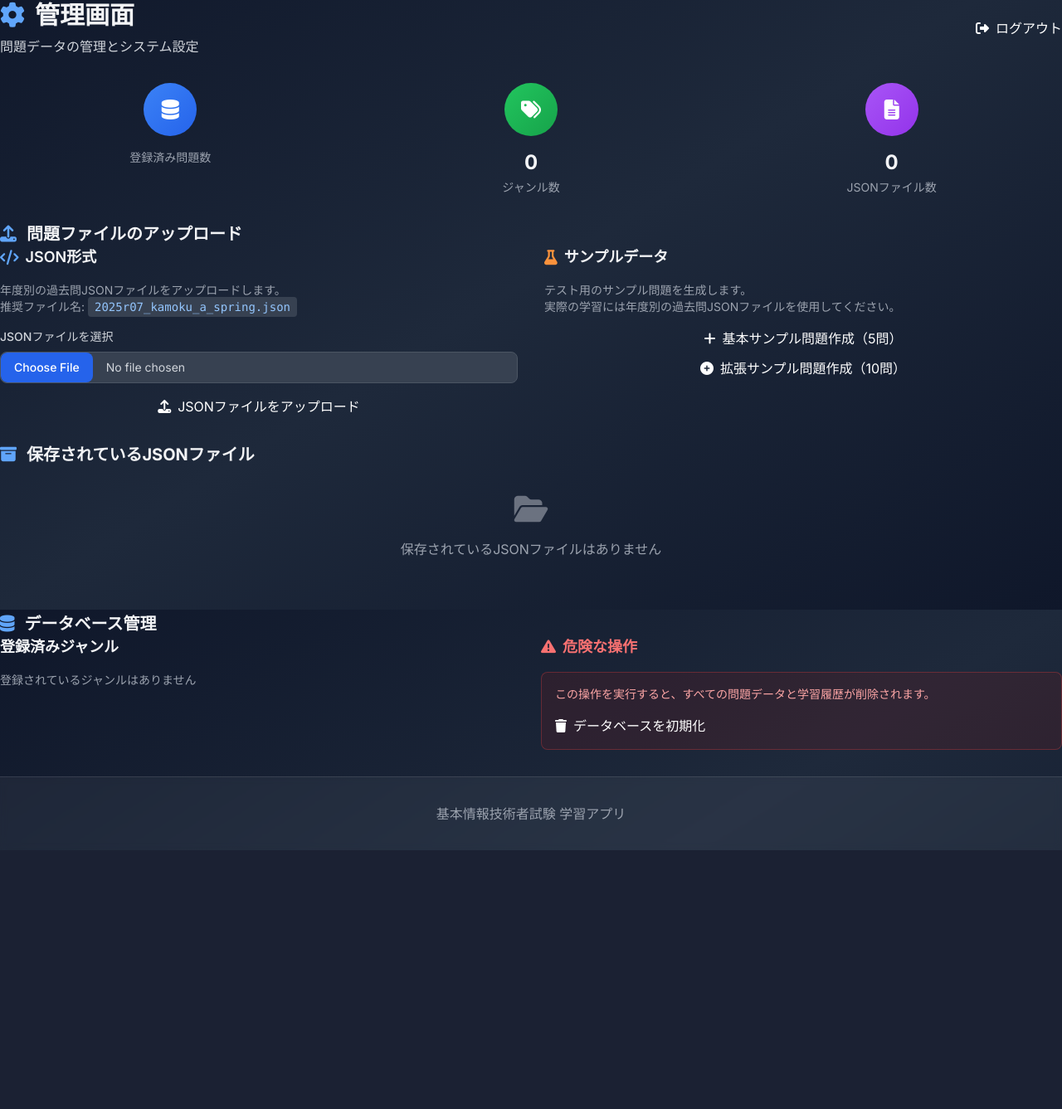
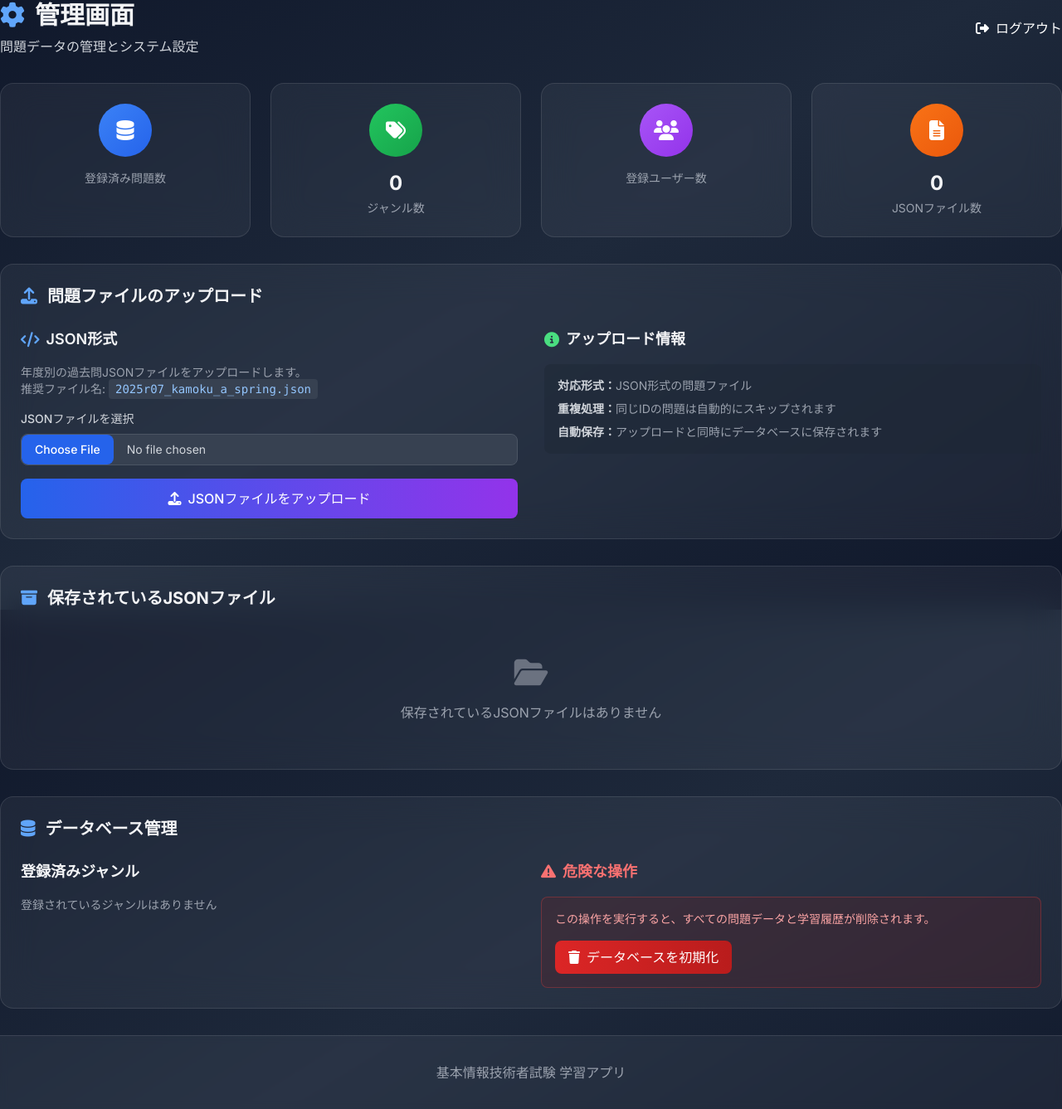
Before and after one commit to d01ki/FE-master, a Flask app: template templates/admin.html in a window 1280 px wide. Shown: the part 65-1402 px from the top of the page at 83% size. Before the commit the page ends 1090 px from the top, so only its background shows below. Run offline with Flask 3, Linux system fonts and the light colour scheme; the template is opened without the code that fills it, so the values that code supplies are empty; some libraries are stand-ins or nearby versions.

Commit message:
Update admin template with user count and improved design

```diff
--- a/templates/admin.html
+++ b/templates/admin.html
@@ -21,47 +21,48 @@
 </div>
 
 <!-- System Stats -->
-<div class="grid grid-cols-1 md:grid-cols-3 gap-6 mb-8">
-    <div class="card">
-        <div class="card-body text-center">
+<div class="grid grid-cols-1 md:grid-cols-4 gap-6 mb-8">
+    <div class="glass rounded-2xl p-6 text-center">
         <div class="w-16 h-16 bg-gradient-to-br from-blue-500 to-blue-600 rounded-full flex items-center justify-center mx-auto mb-4">
             <i class="fas fa-database text-white text-2xl"></i>
         </div>
         <h3 class="text-2xl font-bold text-gray-100 mb-1">{{ data.question_count }}</h3>
         <p class="text-gray-400 text-sm">登録済み問題数</p>
     </div>
-    </div>
 
-    <div class="card">
-        <div class="card-body text-center">
+    <div class="glass rounded-2xl p-6 text-center">
         <div class="w-16 h-16 bg-gradient-to-br from-green-500 to-green-600 rounded-full flex items-center justify-center mx-auto mb-4">
             <i class="fas fa-tags text-white text-2xl"></i>
         </div>
         <h3 class="text-2xl font-bold text-gray-100 mb-1">{{ data.genres|length }}</h3>
         <p class="text-gray-400 text-sm">ジャンル数</p>
     </div>
+
+    <div class="glass rounded-2xl p-6 text-center">
+        <div class="w-16 h-16 bg-gradient-to-br from-purple-500 to-purple-600 rounded-full flex items-center justify-center mx-auto mb-4">
+            <i class="fas fa-users text-white text-2xl"></i>
+        </div>
+        <h3 class="text-2xl font-bold text-gray-100 mb-1">{{ data.user_count }}</h3>
+        <p class="text-gray-400 text-sm">登録ユーザー数</p>
     </div>
 
-    <div class="card">
-        <div class="card-body text-center">
-            <div class="w-16 h-16 bg-gradient-to-br from-purple-500 to-purple-600 rounded-full flex items-center justify-center mx-auto mb-4">
+    <div class="glass rounded-2xl p-6 text-center">
+        <div class="w-16 h-16 bg-gradient-to-br from-orange-500 to-orange-600 rounded-full flex items-center justify-center mx-auto mb-4">
             <i class="fas fa-file-alt text-white text-2xl"></i>
         </div>
         <h3 class="text-2xl font-bold text-gray-100 mb-1">{{ data.json_files|length }}</h3>
         <p class="text-gray-400 text-sm">JSONファイル数</p>
     </div>
 </div>
-</div>
 
 <!-- File Upload Section -->
-<div class="card mb-8">
-    <div class="card-header bg-gray-750 border-gray-600">
+<div class="glass rounded-2xl p-6 mb-8">
+    <div class="mb-6">
         <h2 class="text-xl font-bold text-gray-100 flex items-center">
             <i class="fas fa-upload text-blue-400 mr-3"></i>
             問題ファイルのアップロード
         </h2>
     </div>
-    <div class="card-body">
     <div class="grid grid-cols-1 lg:grid-cols-2 gap-8">
         <!-- JSON Upload -->
         <div class="space-y-4">
@@ -82,29 +83,27 @@
                            accept=".json"
                            class="block w-full text-sm text-gray-300 file:mr-4 file:py-2 file:px-4 file:rounded-lg file:border-0 file:text-sm file:font-medium file:bg-blue-600 file:text-white hover:file:bg-blue-700 border border-gray-600 rounded-lg bg-gray-700 focus:border-blue-500 focus:ring-1 focus:ring-blue-500">
                 </div>
-                    <button type="submit" class="btn btn-primary w-full">
+                <button type="submit" class="w-full bg-gradient-to-r from-blue-600 to-purple-600 hover:from-blue-700 hover:to-purple-700 text-white px-4 py-3 rounded-lg transition-all duration-200 font-medium btn-hover">
                     <i class="fas fa-upload mr-2"></i>JSONファイルをアップロード
                 </button>
             </form>
         </div>
 
-            <!-- Sample Data -->
+        <!-- Info Section -->
         <div class="space-y-4">
             <h3 class="text-lg font-semibold text-gray-100 flex items-center">
-                    <i class="fas fa-flask text-orange-400 mr-2"></i>サンプルデータ
+                <i class="fas fa-info-circle text-green-400 mr-2"></i>アップロード情報
             </h3>
-                <p class="text-sm text-gray-400 mb-4">
-                    テスト用のサンプル問題を生成します。<br>
-                    実際の学習には年度別の過去問JSONファイルを使用してください。
+            <div class="bg-gray-800/50 rounded-lg p-4">
+                <p class="text-sm text-gray-400 mb-2">
+                    <strong class="text-gray-300">対応形式：</strong>JSON形式の問題ファイル
                 </p>
-
-                <div class="space-y-3">
-                    <button onclick="createSampleData()" class="btn btn-secondary w-full">
-                        <i class="fas fa-plus mr-2"></i>基本サンプル問題作成（5問）
-                    </button>
-                    <button onclick="createExtendedSample()" class="btn btn-warning w-full">
-                        <i class="fas fa-plus-circle mr-2"></i>拡張サンプル問題作成（10問）
-                    </button>
+                <p class="text-sm text-gray-400 mb-2">
+                    <strong class="text-gray-300">重複処理：</strong>同じIDの問題は自動的にスキップされます
+                </p>
+                <p class="text-sm text-gray-400">
+                    <strong class="text-gray-300">自動保存：</strong>アップロードと同時にデータベースに保存されます
+                </p>
             </div>
         </div>
     </div>
@@ -123,17 +122,15 @@
         </div>
     </div>
 </div>
-</div>
 
 <!-- JSON Files Management -->
-<div class="card mb-8">
-    <div class="card-header bg-gray-750 border-gray-600">
+<div class="glass rounded-2xl p-6 mb-8">
+    <div class="mb-6">
         <h2 class="text-xl font-bold text-gray-100 flex items-center">
             <i class="fas fa-archive text-blue-400 mr-3"></i>
             保存されているJSONファイル
         </h2>
     </div>
-    <div class="card-body">
     {% if data.json_files %}
         <div class="overflow-x-auto">
             <table class="min-w-full table-auto">
@@ -143,7 +140,6 @@
                         <th class="px-6 py-3 text-left text-xs font-medium text-gray-300 uppercase tracking-wider">年度・期</th>
                         <th class="px-6 py-3 text-left text-xs font-medium text-gray-300 uppercase tracking-wider">サイズ</th>
                         <th class="px-6 py-3 text-left text-xs font-medium text-gray-300 uppercase tracking-wider">更新日時</th>
-                            <th class="px-6 py-3 text-left text-xs font-medium text-gray-300 uppercase tracking-wider">操作</th>
                     </tr>
                 </thead>
                 <tbody class="divide-y divide-gray-600">
@@ -179,12 +175,6 @@
                         <td class="px-6 py-4 whitespace-nowrap text-sm text-gray-300">
                             {{ file.modified }}
                         </td>
-                            <td class="px-6 py-4 whitespace-nowrap text-sm font-medium space-x-2">
-                                <button onclick="loadJsonFile('{{ file.filename }}')"
-                                        class="text-blue-400 hover:text-blue-300 transition-colors duration-200">
-                                    <i class="fas fa-download mr-1"></i>データベースに読み込み
-                                </button>
-                            </td>
                     </tr>
                     {% endfor %}
                 </tbody>
@@ -197,17 +187,15 @@
         </div>
     {% endif %}
 </div>
-</div>
 
 <!-- Database Management -->
-<div class="card mb-8">
-    <div class="card-header bg-gray-750 border-gray-600">
+<div class="glass rounded-2xl p-6 mb-8">
+    <div class="mb-6">
         <h2 class="text-xl font-bold text-gray-100 flex items-center">
             <i class="fas fa-database text-blue-400 mr-3"></i>
             データベース管理
         </h2>
     </div>
-    <div class="card-body">
     <div class="grid grid-cols-1 md:grid-cols-2 gap-6">
         <!-- Current Genres -->
         <div>
@@ -235,10 +223,9 @@
                     この操作を実行すると、すべての問題データと学習履歴が削除されます。
                 </p>
                 <button onclick="confirmResetDatabase()"
-                            class="btn btn-danger">
+                        class="bg-gradient-to-r from-red-600 to-red-700 hover:from-red-700 hover:to-red-800 text-white px-4 py-2 rounded-lg transition-all duration-200 font-medium btn-hover">
                     <i class="fas fa-trash mr-2"></i>データベースを初期化
                 </button>
-                </div>
             </div>
         </div>
     </div>
@@ -261,10 +248,10 @@
             </ul>
             <p class="text-red-400 font-medium mb-6">この操作は取り消せません。続行しますか？</p>
             <div class="flex justify-end space-x-3">
-                <button onclick="closeResetModal()" class="btn btn-secondary">
+                <button onclick="closeResetModal()" class="bg-gray-600 hover:bg-gray-700 text-white px-4 py-2 rounded-lg transition-all duration-200 font-medium">
                     キャンセル
                 </button>
-                <button onclick="resetDatabase()" class="btn btn-danger">
+                <button onclick="resetDatabase()" class="bg-gradient-to-r from-red-600 to-red-700 hover:from-red-700 hover:to-red-800 text-white px-4 py-2 rounded-lg transition-all duration-200 font-medium">
                     削除する
                 </button>
             </div>
@@ -308,75 +295,6 @@ document.getElementById('json-upload-form').addEventListener('submit', async fun
         console.error('Upload error:', error);
     }
 });
-
-// Create Sample Data
-async function createSampleData() {
-    try {
-        showResult('info', 'サンプルデータを作成中...');
-
-        const response = await fetch('/admin/create_sample', {
-            method: 'POST'
-        });
-
-        const result = await response.json();
-
-        if (response.ok) {
-            showResult('success', result.message);
-            setTimeout(() => location.reload(), 2000);
-        } else {
-            showResult('error', result.error);
-        }
-    } catch (error) {
-        showResult('error', 'サンプルデータ作成中にエラーが発生しました。');
-    }
-}
-
-// Create Extended Sample
-async function createExtendedSample() {
-    try {
-        showResult('info', '拡張サンプルデータを作成中...');
-
-        const response = await fetch('/admin/create_extended_sample', {
-            method: 'POST'
-        });
-
-        const result = await response.json();
-
-        if (response.ok) {
-            showResult('success', result.message);
-            setTimeout(() => location.reload(), 2000);
-        } else {
-            showResult('error', result.error);
-        }
-    } catch (error) {
-        showResult('error', '拡張サンプルデータ作成中にエラーが発生しました。');
-    }
-}
-
-// Load JSON File
-async function loadJsonFile(filename) {
-    if (!confirm(`"${filename}" をデータベースに読み込みますか？`)) {
-        return;
-    }
-
-    try {
-        showResult('info', 'JSONファイルを読み込み中...');
-
-        const response = await fetch(`/admin/load_json/${filename}`, {
-            method: 'POST'
-        });
-
-        const result = await response.json();
-
-        if (response.ok) {
-            showResult('success', result.message);
-        } else {
-            showResult('error', result.error);
-        }
-    } catch (error) {
-        showResult('error', 'JSON読み込み中にエラーが発生しました。');
-    }
-}
 
 // Database Reset
 function confirmResetDatabase() {
```
Lines whose indentation alone changed are shown as unchanged.
